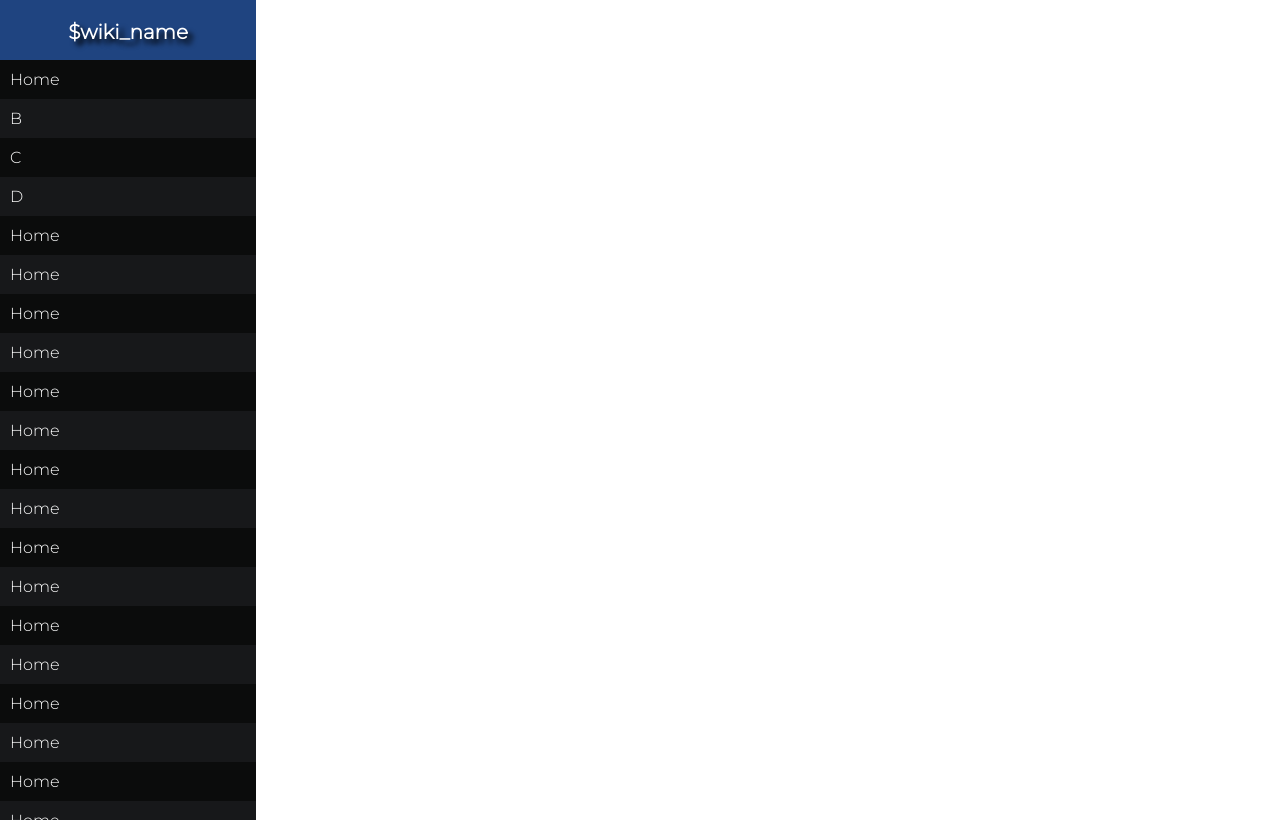
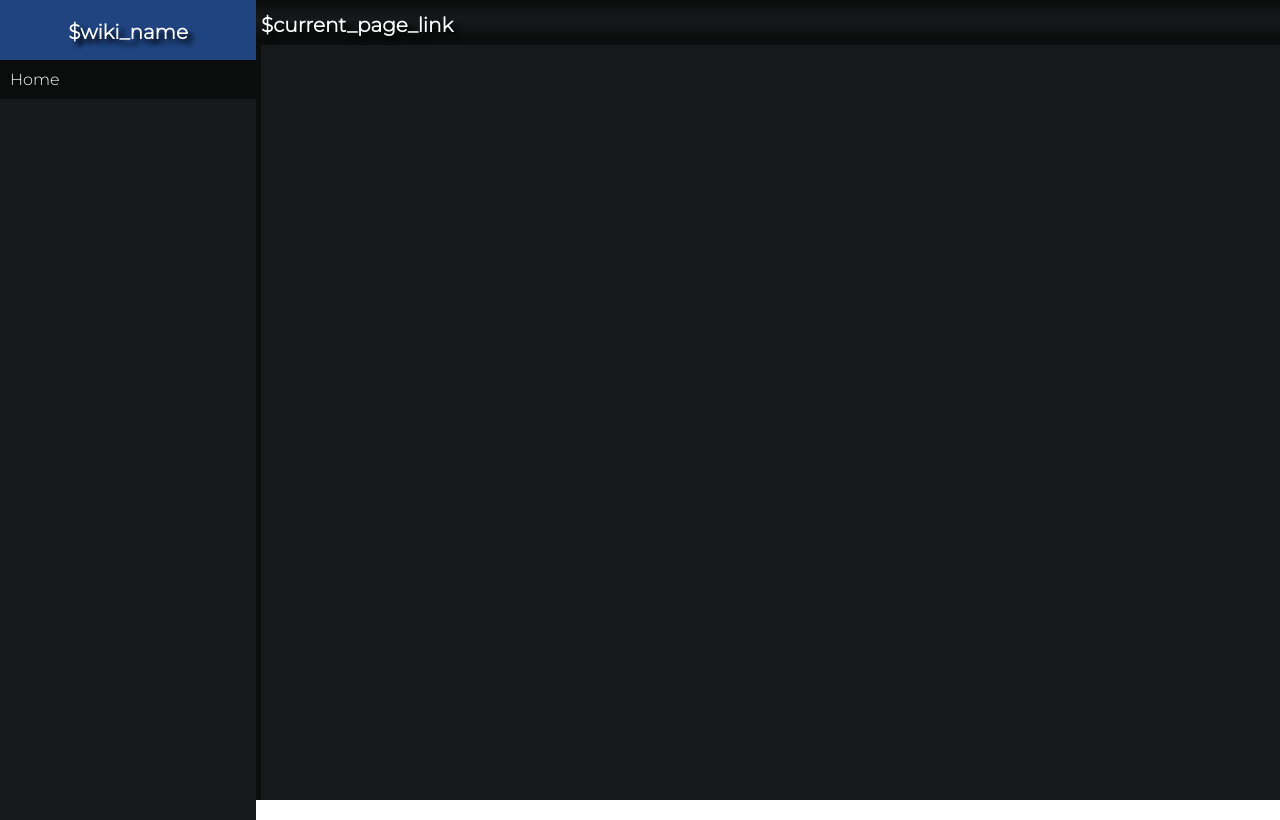
Before and after one commit to vortexint/tinyDocs, a PHP site: page /index.html in a window 1280 px wide. Run offline with PHP 8.4, Linux system fonts and the light colour scheme.

Commit message:
75% W.I.P

```diff
--- a/index.html
+++ b/index.html
@@ -12,8 +12,19 @@
     <div class="sidebar-wiki-name">
         <p>$wiki_name</p>
     </div>
+    <!--wiki auto-generated buttons div-->
     <div class="sidebar-list">
-        <a href="index.html">Home</a><a href="index.html">B</a><a href="index.html">C</a><a href="index.html">D</a><a href="index.html">Home</a><a href="index.html">Home</a><a href="index.html">Home</a><a href="index.html">Home</a><a href="index.html">Home</a><a href="index.html">Home</a><a href="index.html">Home</a><a href="index.html">Home</a><a href="index.html">Home</a><a href="index.html">Home</a><a href="index.html">Home</a><a href="index.html">Home</a><a href="index.html">Home</a><a href="index.html">Home</a><a href="index.html">Home</a><a href="index.html">Home</a><a href="index.html">Home</a><a href="index.html">Home</a><a href="index.html">Home</a><a href="index.html">Home</a><a href="index.html">Z</a>
+        <a href="index.html">Home</a>
+
+    </div>
+</div>
+<div class="content">
+    <div class="content-topbar">
+        <div class="content-current-page">
+            <h1>$current_page_link</h1>
+        </div>
+    </div>
+    <div class="content-container">
     </div>
 </div>
 <script>
--- a/index.php
+++ b/index.php
@@ -11,8 +11,9 @@
 // <code lang="cpp">
 // // cpp code
 // </code>
-// <b>bold text</b>
-// <i>italic text</i>
+// *bold text*
+// _italic text_
+// _*bold and italic*_
 // <u>underline text</u>
 // <s>strikethrough text</s>
 // <img src="image.png">
--- a/style.css
+++ b/style.css
@@ -2,7 +2,15 @@
 
 /* The body by default has no scrolling */
 body {
+    overflow: hidden;
+}
 
+/* Moden scrollbar webkit */
+::-webkit-scrollbar {
+    width: 10px;
+    height: 10px;
+    background-color: #222222;
+    color: #3b3b3b;
 }
 
 /* Modern dark sidebar div */
@@ -65,10 +73,54 @@ body {
     background-color: #ffffff
 }
 
-/* Moden scrollbar webkit */
-::-webkit-scrollbar {
-    width: 10px;
-    height: 10px;
+.content {
+    position: absolute;
+    left: 20%;
+    bottom: 0;
+    right: 0;
+    width: 80%;
+    height: 100%;
+    background-color: #0b0c0c;
+    overflow-x: hidden;
+    overflow-y: scroll;
+    font-family: 'Montserrat', sans-serif;
+}
+
+/* Content-topbar */
+.content-topbar {
+    background: rgb(11,12,12);
+    background: linear-gradient(0deg, rgba(11,12,12,1) 0%, rgba(23,24,26,1) 50%, rgba(11,12,12,1) 100%);
+    color: #fff;
+    width: 100%;
+    height: 5%;
+    font-family: 'Montserrat', sans-serif;
+}
+
+/* Current page name container div positioned at left with 100% height*/
+.content-current-page {
+    position: absolute;
+    left: 0;
+    margin-left: 5px;
+    margin-right: 5px;
+    width: 20%;
+    height: 100%;
+    font-size: 10px;
+    font-weight: bold;
+    text-align: left;
+    text-shadow: 5px 5px 5px #000;
+    /* animation */
+    transition: all 0.2s ease-in-out;
+}
+
+/* content-container */
+.content-container {
     background-color: #17181a;
-    color: #17181a;
+    color: #fff;
+    top: 5%;
+    width: 100%;
+    height: 95%;
+    margin: 5px;
+    overflow-x: hidden;
+    overflow-y: scroll;
+    font-family: 'Montserrat', sans-serif;
 }
```
